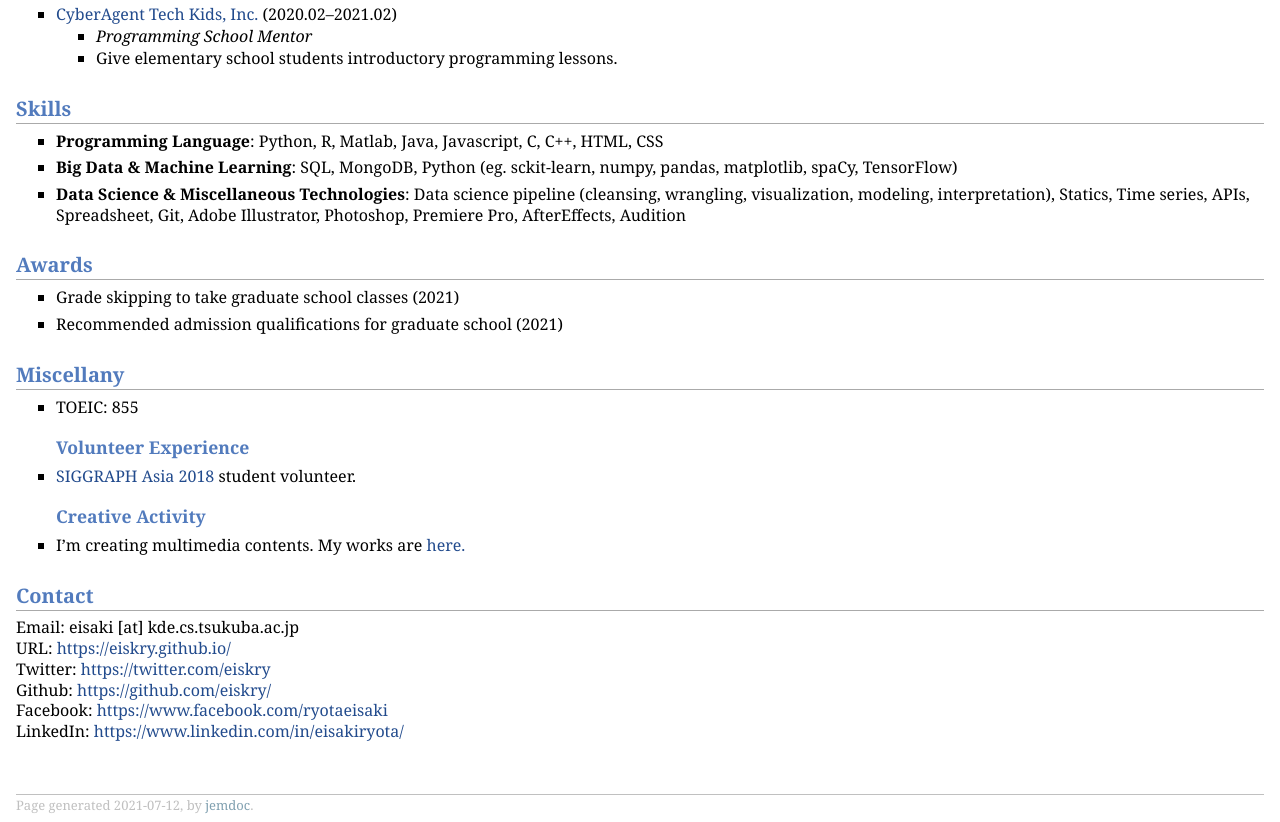
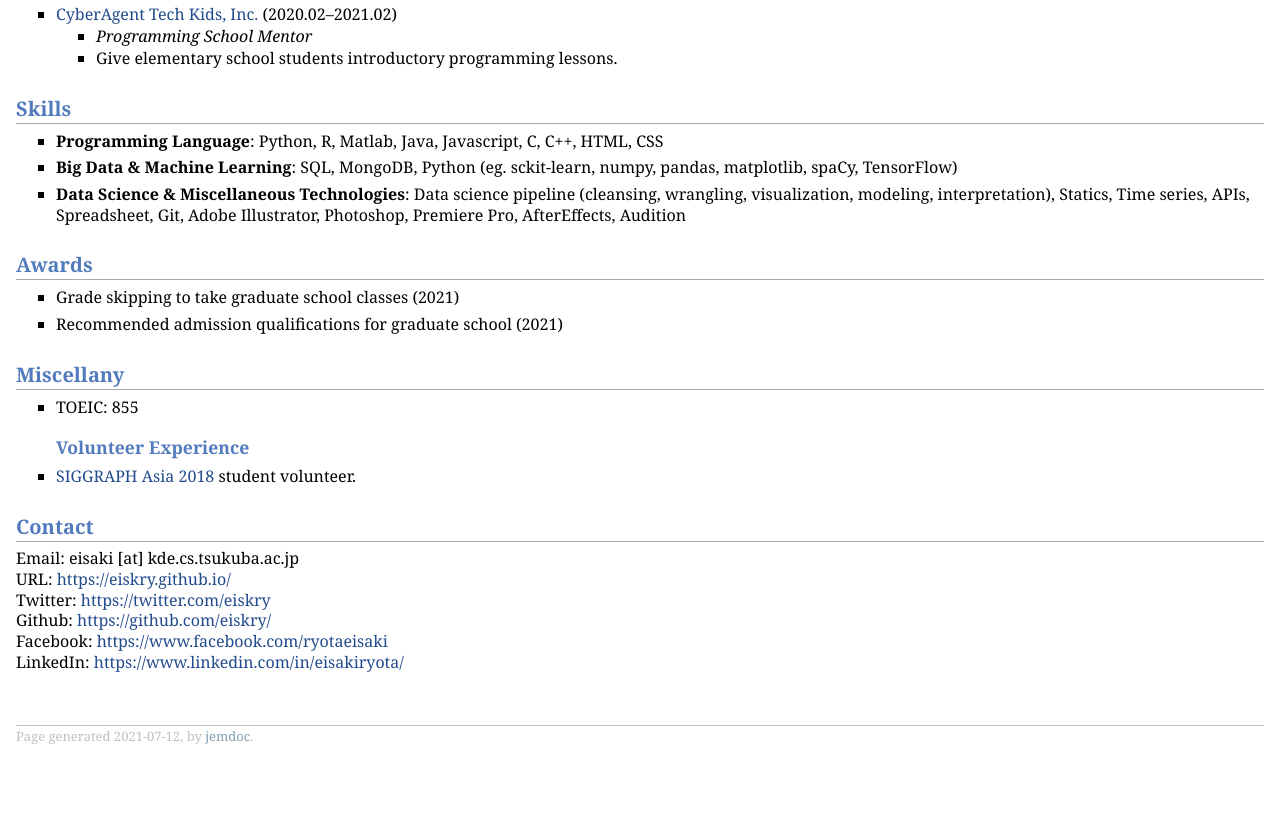
Before and after one commit to eiskry/eiskry.github.io, a plain HTML site: page index.html in a window 1280 px wide. Shown: the part 1076-1898 px from the top of the page. After the commit the page ends 1829 px from the top, so only its background shows below. Drawn offline with Linux system fonts and the light colour scheme.

Commit message:
Update index.html

```diff
--- a/index.html
+++ b/index.html
@@ -176,8 +176,8 @@ coming soon... -->
     <li><p><a href="https://sa2018.siggraph.org/en/index.htm">SIGGRAPH Asia 2018</a> student volunteer.</p>
     </li>
 
-    <h3>Creative Activity</h3>
-    <li><p>I’m creating multimedia contents. My works are <a href= "https://rethink-multimedia.com">here.</a></p></li>
+<!--     <h3>Creative Activity</h3> -->
+<!--     <li><p>I’m creating multimedia contents. My works are <a href= "https://rethink-multimedia.com">here.</a></p></li> -->
   </ul>
 
 
```
